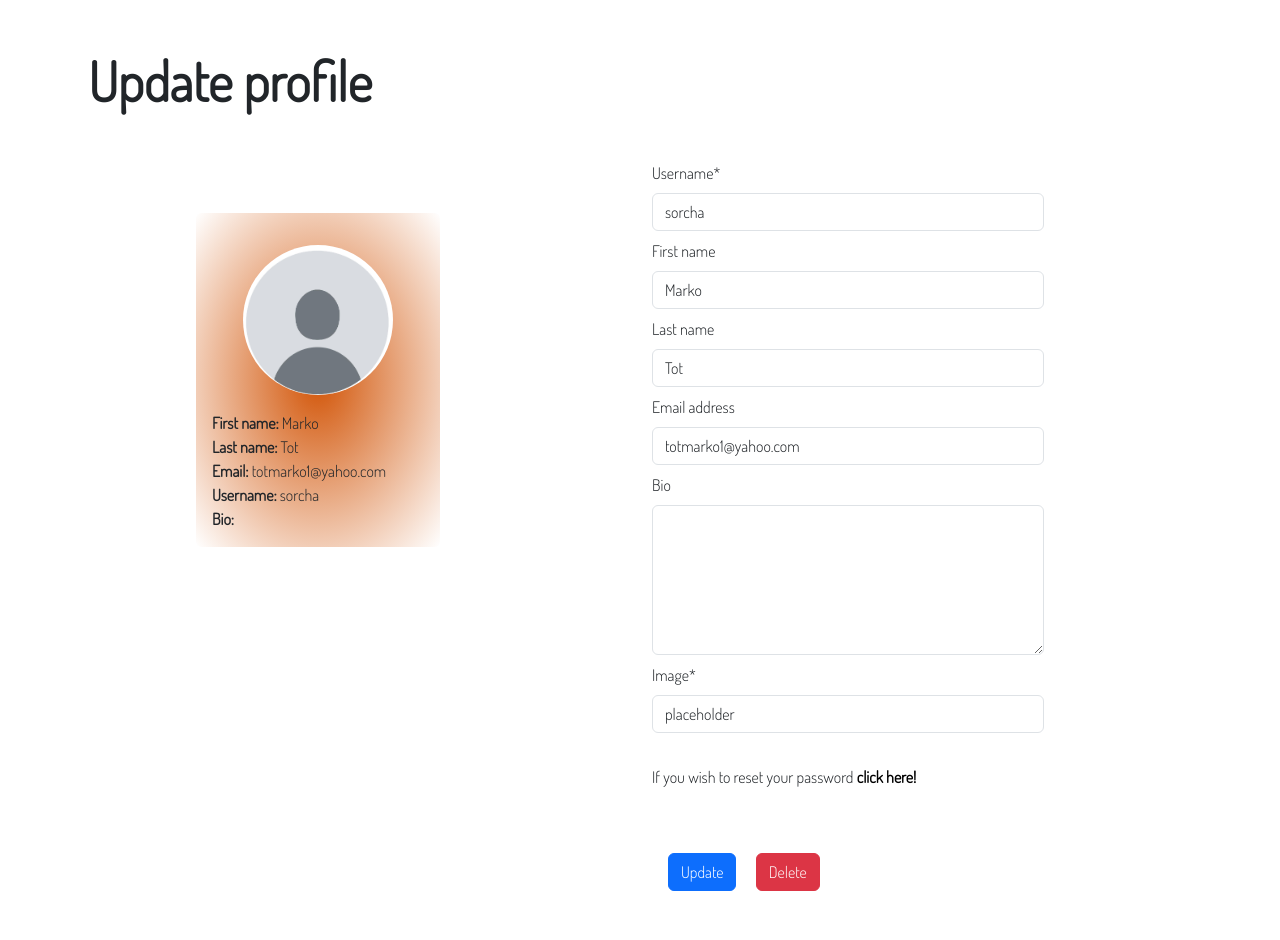
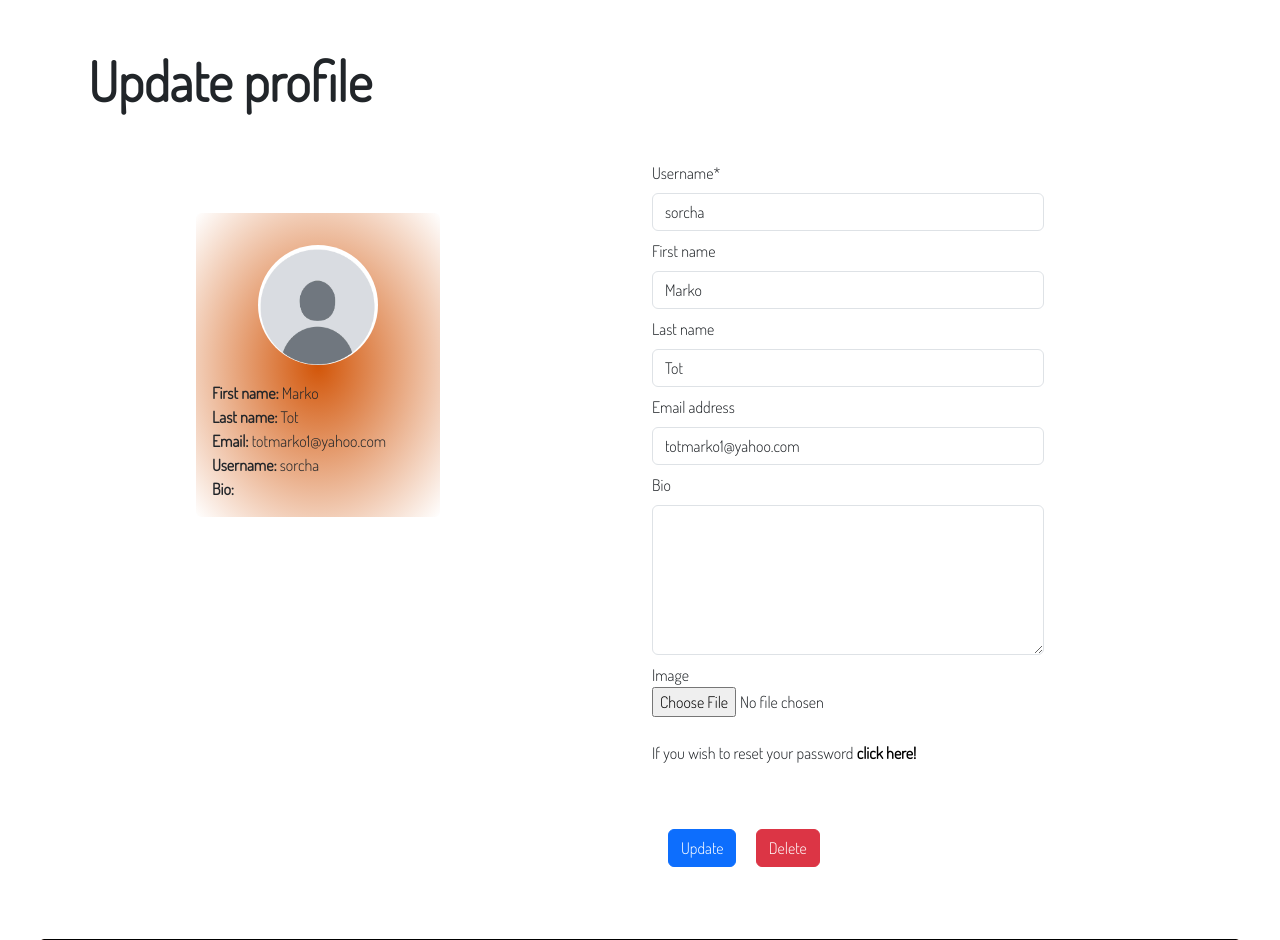
Before and after one commit to tmarkec/take_a_hike, a Django app: page /profile/1/ in a window 1280 px wide. Shown: the part 80-1020 px from the top of the page. Run offline with Django 3.2, Linux system fonts and the light colour scheme; a user stored in the database is signed in; some libraries are stand-ins or nearby versions.

Commit message:
change Profile model for image field

```diff
--- a/blog/models.py
+++ b/blog/models.py
@@ -59,7 +59,7 @@
 class Profile(models.Model):
     user = models.OneToOneField(User, null=True, on_delete=models.CASCADE)
     bio = models.TextField(blank=True)
-    user_img = CloudinaryField('image', default='placeholder')
+    user_img = models.ImageField('image', null=True, blank=True, upload_to='profile_pics')
 
     def __str__(self):
         return str(self.user)
--- a/requirements.txt
+++ b/requirements.txt
@@ -10,6 +10,7 @@
 django-summernote==0.8.20.0
 gunicorn==20.1.0
 oauthlib==3.2.2
+Pillow==9.4.0
 psycopg2==2.9.5
 PyJWT==2.6.0
 python3-openid==3.2.0
--- a/static/css/style.css
+++ b/static/css/style.css
@@ -196,10 +196,10 @@
 
 /* -------------profile-------------------- */
 .user-img {
-    width: 150px;
-    height: 150px;
+    width: 120px;
+    height: 120px;
+}
 
-}
 /* ------------------Login, logout, signup page--- */
 
 .form-text {
--- a/take_a_hike/settings.py
+++ b/take_a_hike/settings.py
@@ -32,7 +32,7 @@
 SECRET_KEY = os.environ.get('SECRET_KEY')
 
 # SECURITY WARNING: don't run with debug turned on in production!
-DEBUG = False
+DEBUG = True
 
 ALLOWED_HOSTS = ["blog-hike.herokuapp.com", "localhost"]
 
@@ -170,7 +170,7 @@
 
 MEDIA_URL = '/media/'
 DEFAULT_FILE_STORAGE = 'cloudinary_storage.storage.MediaCloudinaryStorage'
-
+MEDIA_ROOT = os.path.join(BASE_DIR, 'assets')
 
 # Default primary key field type
 # https://docs.djangoproject.com/en/3.2/ref/settings/#default-auto-field
--- a/templates/account/email/password_reset_key_message.txt
+++ b/templates/account/email/password_reset_key_message.txt
@@ -1,7 +1,7 @@
 {% extends "account/email/base_message.txt" %}
 {% load i18n %}
 
-{% block content %}{% autoescape off %}{% blocktrans %}You're receiving this e-mail because you or someone else has requested a password for your user account.
+{% block content %}{% autoescape off %}{% blocktrans %}This is conformation email to reset your password for "Take a hike" website.
 It can be safely ignored if you did not request a password reset. Click the link below to reset your password.{% endblocktrans %}
 
 {{ password_reset_url }}{% if username %}
--- a/templates/profile.html
+++ b/templates/profile.html
@@ -8,10 +8,10 @@
     <div class="profile-info col-md-3 my-5">
       <div class="card m-1 p-3">
         <div class="media mx-auto my-3">
-          {% if "placeholder" in user.profile.user_img %}
+          {% if user.profile.user_img %}
+          <img src="{{ user.profile.user_img.url }}" alt="user-image" class="rounded-circle user-img">
+          {% else %}
           <img src="{% static 'images/usr_img.png' %}" alt="user-image" class="rounded-circle user-img">
-          {% else %}
-          <img src="{{ user.profile.user_img.url }}" alt="user-image" class="rounded-circle user-img">
           {% endif %}
         </div>
         <p class="m-0"><strong>First name:</strong> {{ user.first_name|title}}</p>
```
Also changed, not shown: blog/migrations/0009_alter_profile_user_img.py (added), blog/migrations/0010_alter_profile_user_img.py (added).
